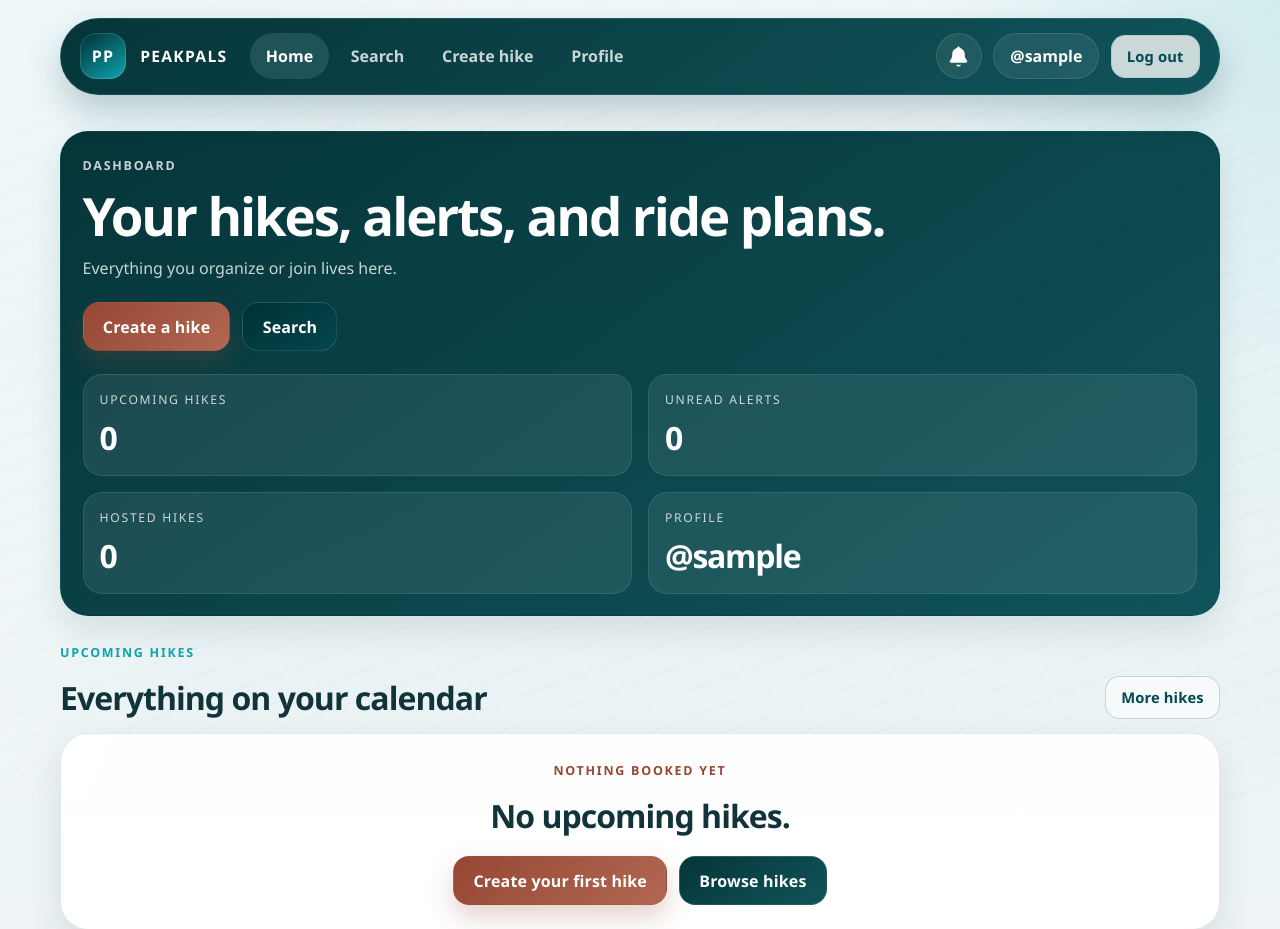
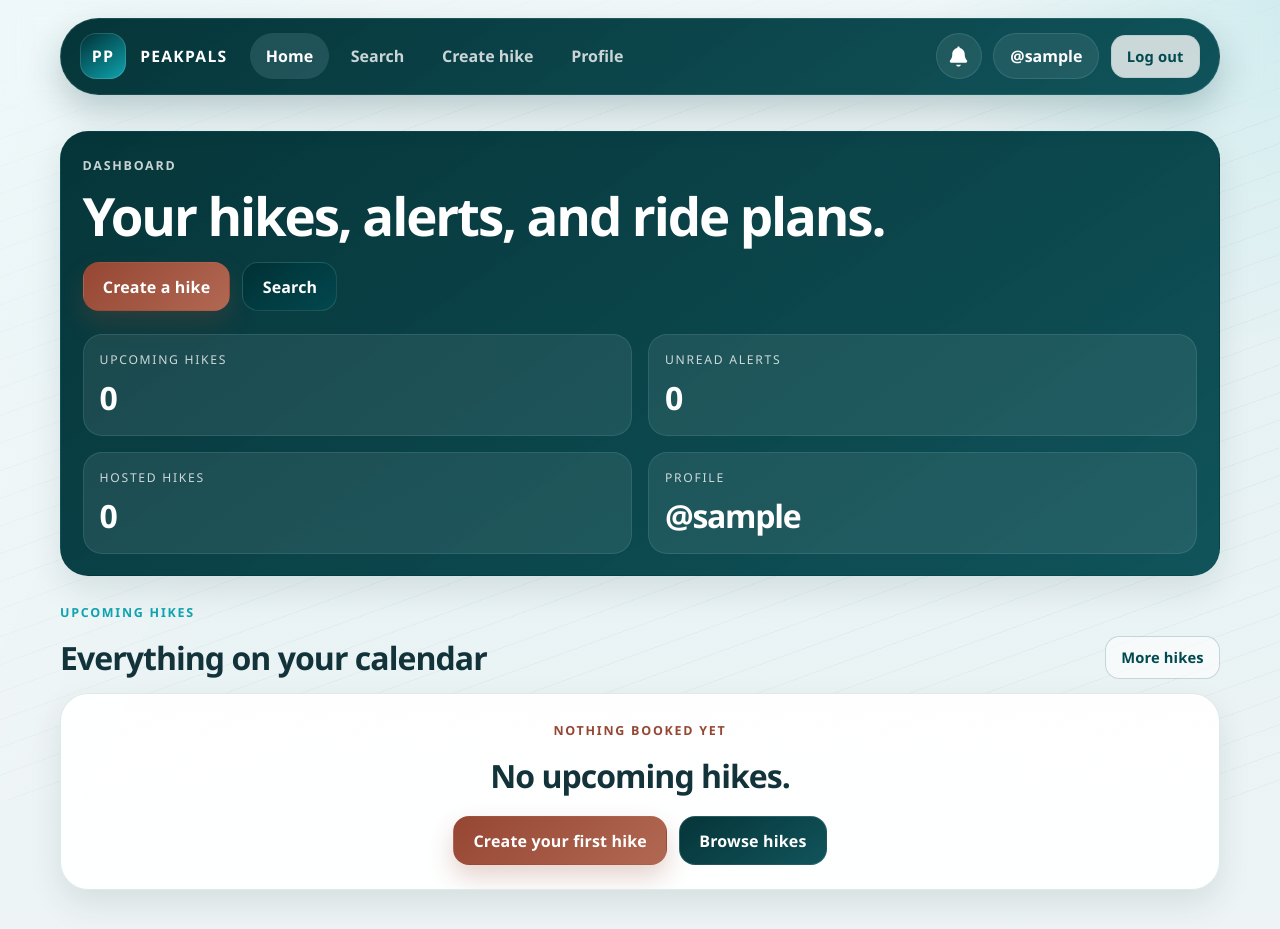
Before and after one commit to justinsorrells/hackCU12-BJ, a Django app: page / in a window 1280 px wide. Shown: the top 929 px of the page. Run offline with Django 4.2, Linux system fonts and the light colour scheme; the visitor is signed in with stand-in values (Sample User, id 1); data that the repository does not hold is empty.

Commit message:
removing cluttering

```diff
--- a/hikingProject/core/templates/home.html
+++ b/hikingProject/core/templates/home.html
@@ -7,7 +7,6 @@
         <span class="eyebrow">Dashboard</span>
         <div class="hero-copy">
             <h1 class="hero-title">Your hikes, alerts, and ride plans.</h1>
-            <p>Everything you organize or join lives here.</p>
         </div>
         <div class="hero-actions">
             <a class="btn btn-primary" href="{% url 'create_event' %}">Create a hike</a>
```
